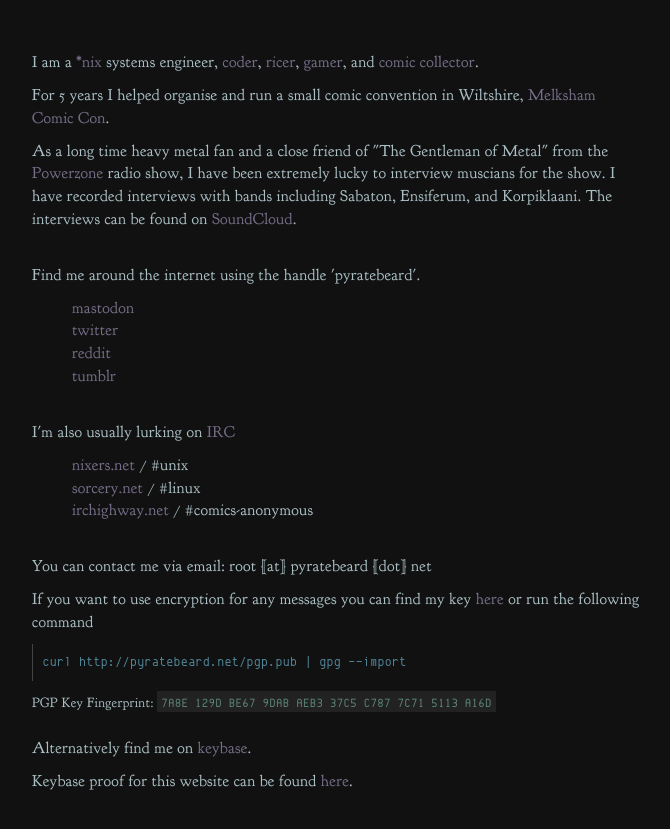
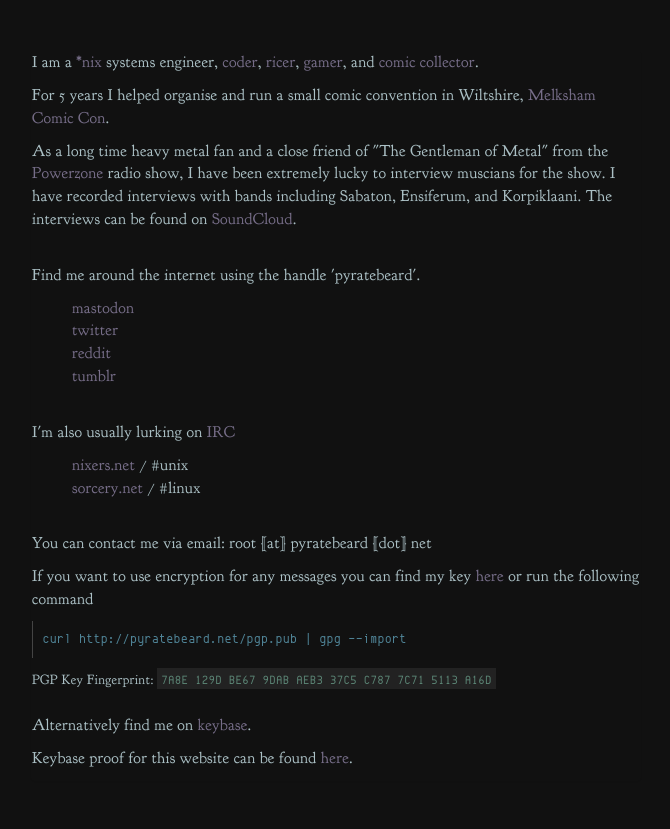
Before and after one commit to pyratebeard/pyratebeard.github.io, a Jekyll site: the page built from who.html, in a window 1280 px wide. Shown: the top 829 px of the page, without its empty margins (304-974 px from the left). Built offline with Jekyll 4.4.1, drawn with Linux system fonts in a browser that asks for light colours.

Commit message:
removed 'comics-anonymous' channel

```diff
--- a/who.html
+++ b/who.html
@@ -20,7 +20,6 @@
 <ul>
   <li><a href='https://nixers.net' target='_blank' rel='noopener noreferrer'>nixers.net</a> / #unix</li>
   <li><a href='https://sorcery.net' target='_blank' rel='noopener noreferrer'>sorcery.net</a> / #linux</li>
-  <li><a href='https://irchighway.net' target='_blank' rel='noopener noreferrer'>irchighway.net</a> / #comics-anonymous</li>
 </ul>
 <br>
 <p>You can contact me via email: root [at] pyratebeard [dot] net</p>
```
